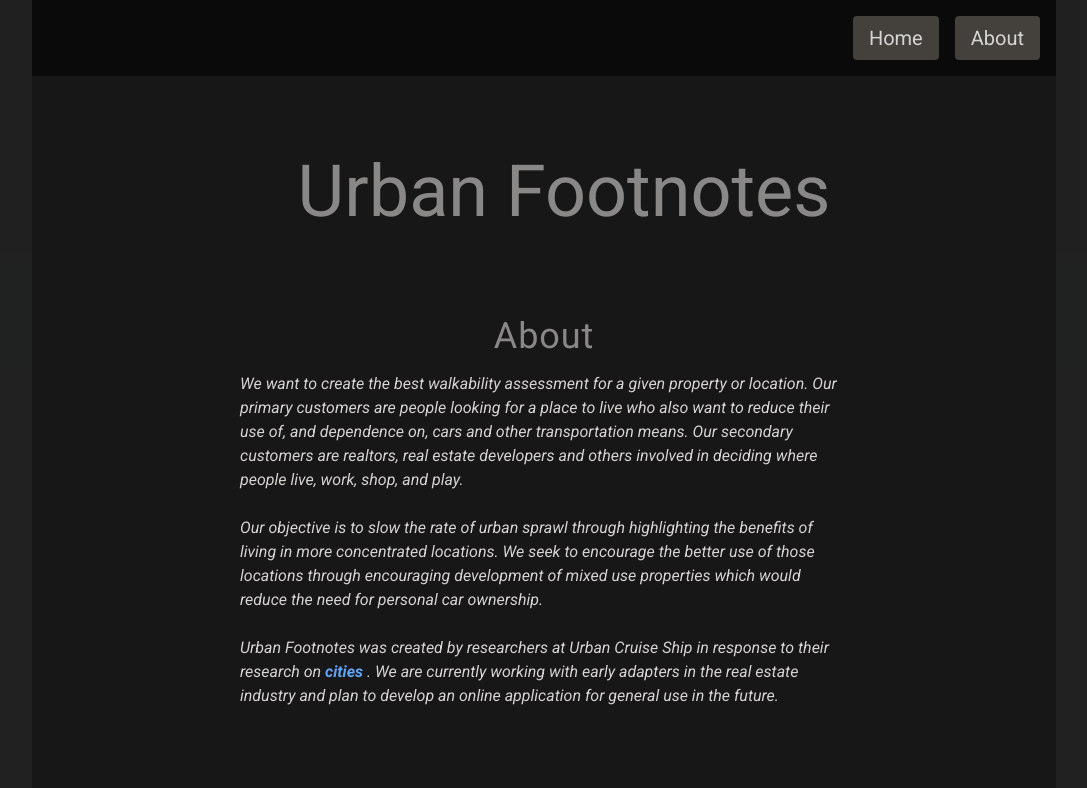
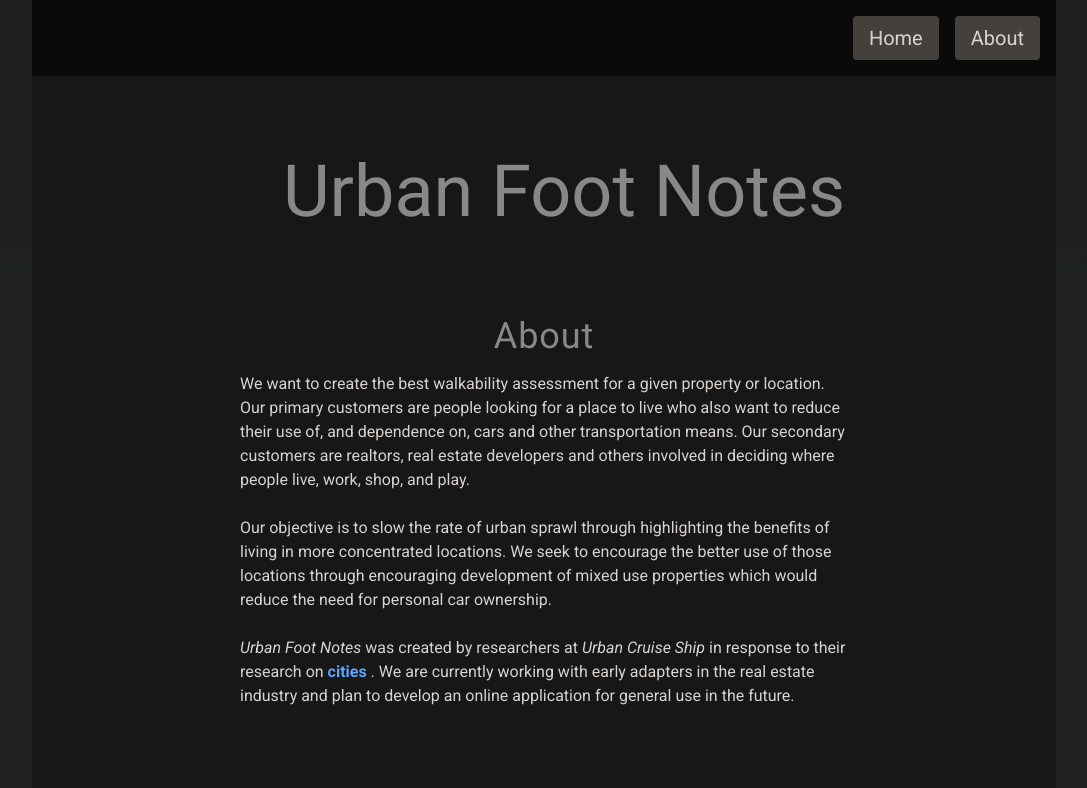
Before and after one commit to Richard-Burd/urban-footnotes-landing, a Next.js app: page /about in a window 1280 px wide. Shown: the top 788 px of the page, without its empty margins (96-1183 px from the left). Built offline with nearby package versions, Linux system fonts and the light colour scheme; a web font is replaced by a local one.

Commit message:
Title changed to three words

```diff
--- a/pages/_app.js
+++ b/pages/_app.js
@@ -6,7 +6,7 @@ export default function App({ Component, pageProps }) {
   return (
     <>
       <Head>
-        <title>Urban Footnotes</title>
+        <title>Urban Foot Notes</title>
         <meta
           name="description"
           content="A project presented by Urban Cruise Ship"
--- a/pages/about.js
+++ b/pages/about.js
@@ -3,7 +3,7 @@ export default function Home() {
     <div>
       <div className="flex justify-center">
         <h1 className="text-center mt-20 roboto-font text-4xl lg:text-7xl text-stone-300 lg:pl-10 opacity-60">
-          Urban Footnotes
+          Urban Foot Notes
         </h1>
       </div>
 
@@ -13,7 +13,7 @@ export default function Home() {
             About
           </div>
         </center>
-        <div className="roboto-font italic text-1xl text-stone-300 mx-4 lg:mx-32">
+        <div className="roboto-font text-1xl text-stone-300 mx-4 lg:mx-32">
           <p>
             We want to create the best walkability assessment for a given
             property or location. Our primary customers are people looking for a
@@ -32,8 +32,8 @@ export default function Home() {
           </p>
           <br />
           <p>
-            Urban Footnotes was created by researchers at Urban Cruise Ship in
-            response to their research on
+            <i>Urban Foot Notes</i> was created by researchers at{" "}
+            <i>Urban Cruise Ship</i> in response to their research on
             <a
               href="https://www.urbancruiseship.org/cities"
               className="duration-500 hover:text-red-900 hover:underline focus:text-red-900 focus:underline text-blue-400 transition"
--- a/pages/index.js
+++ b/pages/index.js
@@ -3,7 +3,7 @@ export default function Home() {
     <div>
       <div className="flex justify-center">
         <h1 className="text-center mt-20 roboto-font text-4xl lg:text-7xl text-stone-300 lg:pl-10 opacity-60">
-          Urban Footnotes
+          Urban Foot Notes
         </h1>
       </div>
 
```
